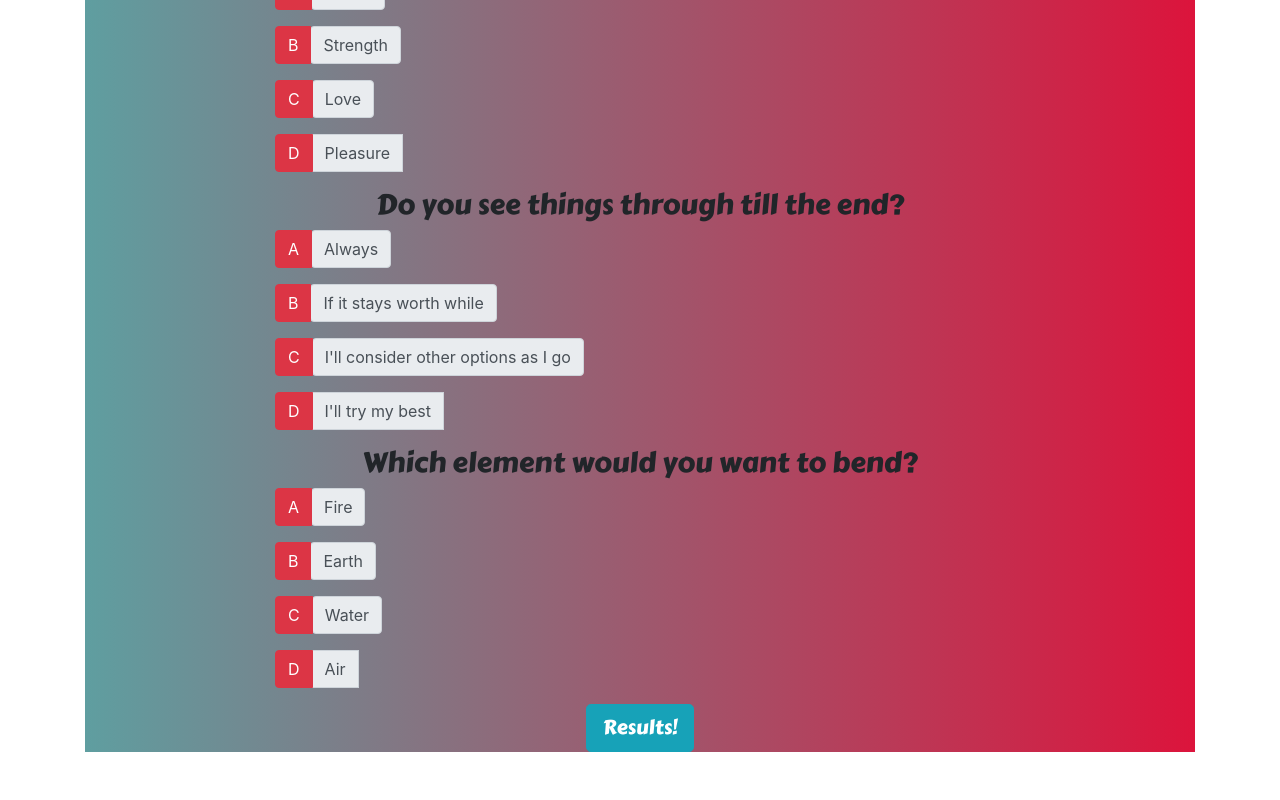
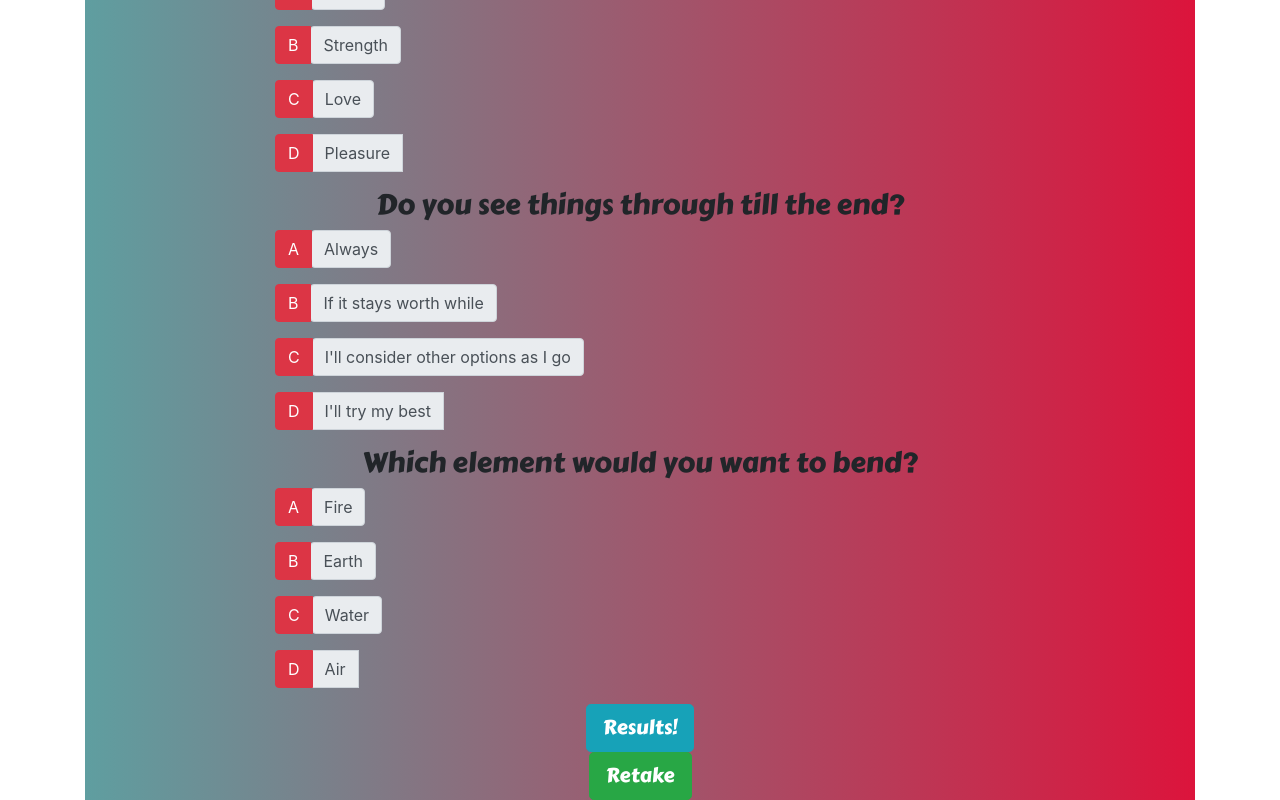
Before and after one commit to JTLaMarre/Bender, a React (Create React App) app in the folder client/: page / in a window 1280 px wide. Shown: the part 2239-3039 px from the top of the page. Before the commit the page ends 2991 px from the top, so only its background shows below. Built offline with nearby package versions, Linux system fonts and the light colour scheme.

Commit message:
retake button added

```diff
--- a/client/public/index.html
+++ b/client/public/index.html
@@ -25,7 +25,7 @@
       work correctly both with client-side routing and a non-root public URL.
       Learn how to configure a non-root public URL by running `npm run build`.
     -->
-    <title>React App</title>
+    <title>Avatar Quiz</title>
   </head>
   <body>
     <noscript>You need to enable JavaScript to run this app.</noscript>
--- a/client/src/App.css
+++ b/client/src/App.css
@@ -47,3 +47,6 @@
 #results{
   font-family: 'Carter One', cursive;
 }
+#retake{
+  font-family: 'Carter One', cursive;
+}
--- a/client/src/App.js
+++ b/client/src/App.js
@@ -10,6 +10,7 @@ import FireContextProvider from './contexts/fire';
 import EarthContextProvider from './contexts/earth';
 import WaterContextProvider from './contexts/water';
 import Result from './components/result';
+import Retake from './components/retake'
 import Row from 'react-bootstrap/Row';
 
 function App() {
@@ -30,6 +31,7 @@ function App() {
         )
       })}
     <Result/>
+    <Retake/>
     </div>
     </Container>
     </WaterContextProvider>
--- /dev/null
+++ b/client/src/components/retake.js
@@ -0,0 +1,28 @@
+import React from 'react';
+import Row from 'react-bootstrap/Row';
+import Col from 'react-bootstrap/Col';
+import Button from 'react-bootstrap/Button';
+import {airContext }from '../contexts/air';
+import {fireContext} from '../contexts/fire';
+import {earthContext} from '../contexts/earth';
+import {waterContext} from '../contexts/water';
+
+const Retake =()=>{
+
+const handleSubmit =()=>{
+    window.location.reload()
+    console.log('poop')
+}
+
+
+    return(
+        <Row className="justify-content-center">
+            <Col className="justify-content-center">
+                <Button className="btn-success btn-lg" id="retake"  onClick={handleSubmit}>Retake</Button>
+            </Col>
+        </Row>
+    )
+
+}
+
+export default Retake
```
